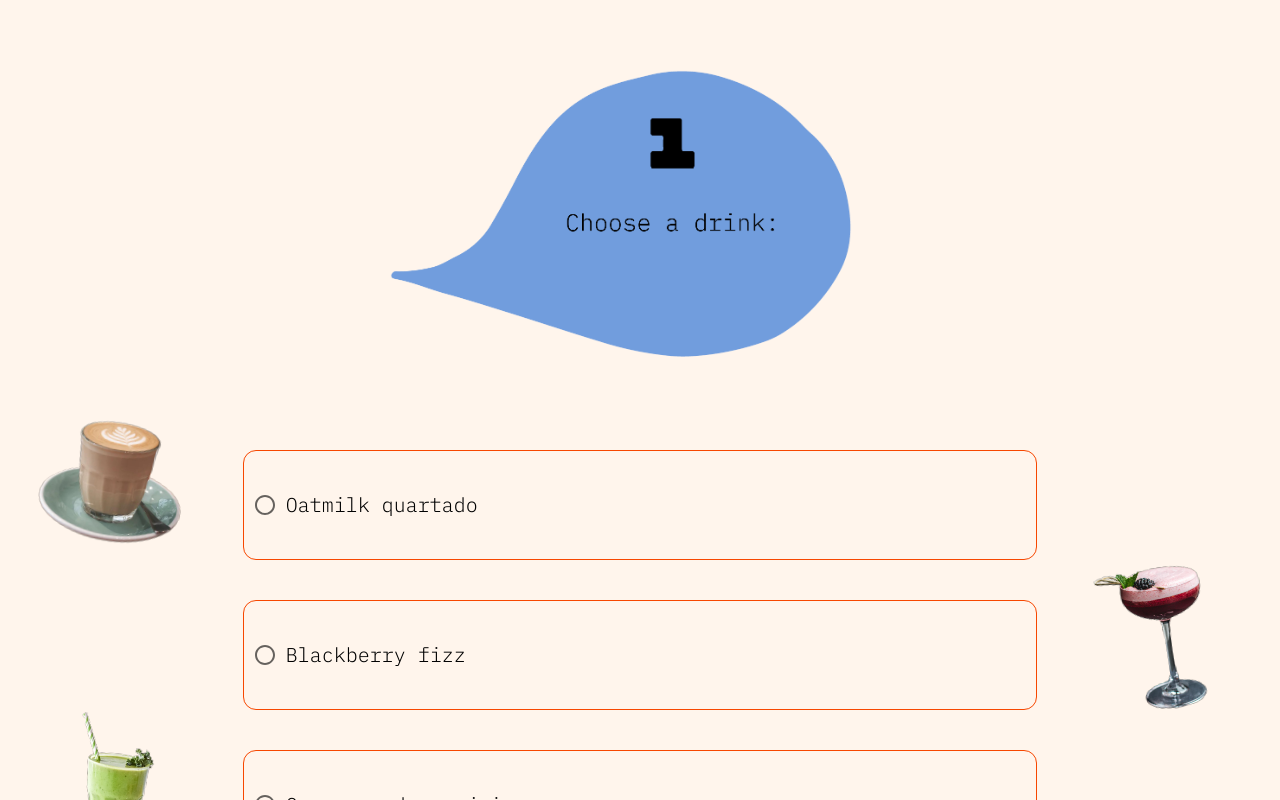
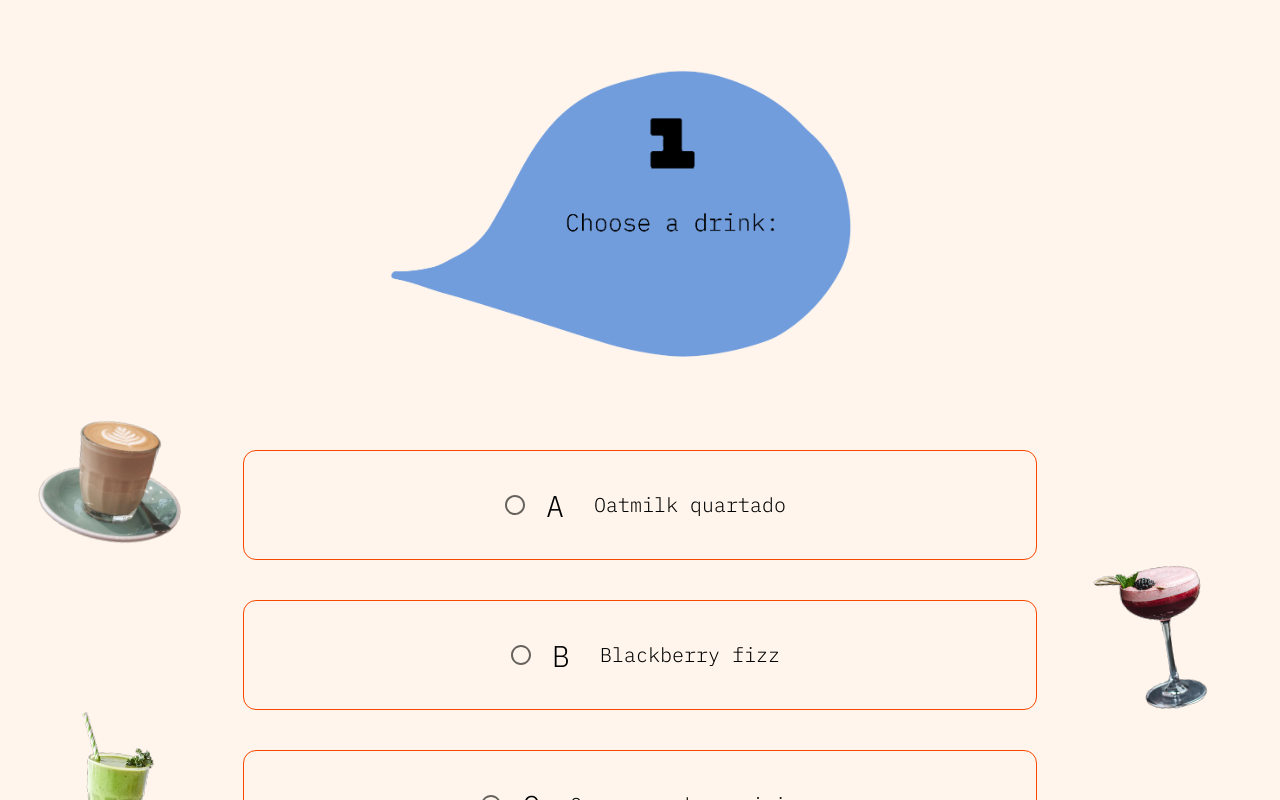
Before and after one commit to 394-s22/unfound1, a React (Create React App) app: page /question in a window 1280 px wide. Shown: the top 800 px of the page. Built offline with nearby package versions, Linux system fonts and the light colour scheme; a web font is replaced by a local one.

Commit message:
change to word

```diff
--- a/src/App.css
+++ b/src/App.css
@@ -164,3 +164,27 @@
 
 
 }
+
+.css-vqmohf-MuiButtonBase-root-MuiRadio-root{
+  display: none !important;
+}
+
+.MuiFormControlLabel-root{
+  justify-content: center;
+}
+
+.css-o38vrs-MuiFormControlLabel-root:hover {
+  background-color: antiquewhite !important;
+}
+
+.option{
+  margin-right: 30px;
+  font-size: 30px;
+  margin-left: 10px;
+}
+
+@media only screen and (max-width: 600px) {
+  .option{
+    margin-right: 10px;
+  }
+}
--- a/src/components/quizQuestion.js
+++ b/src/components/quizQuestion.js
@@ -70,6 +70,12 @@ function QuizAnswer(answers, index, value, setValue) {
     // const [value, setValue] = useState();
     console.log('value', value)
     const handleChange = (event) => {
+        [...document.getElementsByClassName("MuiFormControlLabel-root")].forEach(
+            (element) => {
+                element.style.backgroundColor = "transparent";
+            }
+        );
+        event.target.parentElement.parentElement.style.backgroundColor = "antiquewhite";
         setValue(event.target.value);
         createAnswerMatrix(index, event.target.value);
     };
@@ -91,7 +97,16 @@ function QuizAnswer(answers, index, value, setValue) {
                             <Box style={{ display: "flex", alignItems: "space-around" }} sx={{ width: '100vw' }}>
                                 <img class="question_image" src={(question_index % 2 == 0) ? "img_assets/" + (7 + (4 * index) + question_index).toString() + ".svg" : "img_assets/blank.svg"}></img>
                                 <FormControlLabel id="demo-radio-buttons-group-label" value={ans['category']} control={<Radio />}
-                                    label={<Typography variant="h6"> {ans['question']} </Typography>}
+                                    label={
+                                        <Box
+                                        display="flex"
+                                        justifyContent="space-between"
+                                        alignItems="center"
+                                        >
+                                        <div class="option">{ans['option']}</div>
+                                        <Typography variant="h6"> {ans['question']} </Typography>
+                                        </Box>
+                                    }
                                     sx={{
                                         display: "flex",
                                         width: '100%',
@@ -148,7 +163,12 @@ function QuizQuestionList({ quiz }) {
     console.log("currentQuestionIndex", currentQuestionIndex)
 
     const handleChange = () => {
-        setValue()
+        setValue();
+        [...document.getElementsByClassName("MuiFormControlLabel-root")].forEach(
+            (element) => {
+                element.style.backgroundColor = "transparent";
+            }
+        );
 
         if (answerMatrix[currentQuestionIndex].includes(1) === false) {
             return alert("Please select an answer to move on!!!");
--- a/src/components/values.js
+++ b/src/components/values.js
@@ -3,72 +3,72 @@ export var categories = ['coffee', 'dining', 'alcohol', 'night', 'active', 'natu
 export var quiz = {
     "Choose a drink":
         [
-            { "question": "Oatmilk quartado", "category": "coffee" },
-            { "question": "Blackberry fizz", "category": "alcohol" },
-            { "question": "Green goodness juice", "category": "active" },
-            { "question": "Cinnamony Eggnog", "category": "historical" },
+            { "question": "Oatmilk quartado", "category": "coffee", "option": "A" },
+            { "question": "Blackberry fizz", "category": "alcohol", "option": "B" },
+            { "question": "Green goodness juice", "category": "active", "option": "C" },
+            { "question": "Cinnamony Eggnog", "category": "historical", "option": "D" },
         ],
     "The weather is immaculate this weekend. What do you plan to do?":
         [
-            { "question": "Drive to the nearest park to build a campfire and go stargazing.", "category": "night" },
-            { "question": "Set up a net by the beach to play volleyball and get tanned.", "category": "active" },
-            { "question": "Grab your speaker and jam to your favorite songs on a lovely picnic.", "category": "music" },
-            { "question": "Find a scenic location in the meadows and spend the afternoon doodling away on a sketchbook.", "category": "art" },
+            { "question": "Drive to the nearest park to build a campfire and go stargazing.", "category": "night", "option": "A" },
+            { "question": "Set up a net by the beach to play volleyball and get tanned.", "category": "active", "option": "B" },
+            { "question": "Grab your speaker and jam to your favorite songs on a lovely picnic.", "category": "music", "option": "C" },
+            { "question": "Find a scenic location in the meadows and spend the afternoon doodling away on a sketchbook.", "category": "art", "option": "D" },
         ],
     "If you were to quit your job right now, what would you do?":
         [
-            { "question": "Open your own bookstore cafe in your neighborhood.", "category": "coffee" },
-            { "question": "Start an ASMR cooking channel.", "category": "dining" },
-            { "question": "Build a cozy, little hideout in the woods.", "category": "nature" },
-            { "question": "Check out the entirety of your online shopping carts with your last paycheck.", "category": "shopping" },
+            { "question": "Open your own bookstore cafe in your neighborhood.", "category": "coffee", "option": "A" },
+            { "question": "Start an ASMR cooking channel.", "category": "dining", "option": "B" },
+            { "question": "Build a cozy, little hideout in the woods.", "category": "nature", "option": "C" },
+            { "question": "Check out the entirety of your online shopping carts with your last paycheck.", "category": "shopping", "option": "D" },
         ],
     "Your best friend is visiting from out of town. What do you guys plan to do first?":
         [
-            { "question": "Visit a rooftop bar overlooking the city for small bites and drinks.", "category": "alcohol" },
-            { "question": "Grab some take-out and hit a drive-in theater.", "category": "night" },
-            { "question": "Buy a day pass at your local bouldering spot.", "category": "active" },
-            { "question": "Hit up your favorite venue for open mic night.", "category": "music" },
+            { "question": "Visit a rooftop bar overlooking the city for small bites and drinks.", "category": "alcohol", "option": "A" },
+            { "question": "Grab some take-out and hit a drive-in theater.", "category": "night", "option": "B" },
+            { "question": "Buy a day pass at your local bouldering spot.", "category": "active", "option": "C" },
+            { "question": "Hit up your favorite venue for open mic night.", "category": "music", "option": "D" },
         ],
     "You can travel anywhere in the world for one day. Where are you going?":
         [
-            { "question": "Beirut", "category": "coffee" },
-            { "question": "Patagonia", "category": "nature" },
-            { "question": "Seoul", "category": "shopping" },
-            { "question": "Chicago", "category": "art" },
+            { "question": "Beirut", "category": "coffee", "option": "A" },
+            { "question": "Patagonia", "category": "nature", "option": "B" },
+            { "question": "Seoul", "category": "shopping", "option": "C" },
+            { "question": "Chicago", "category": "art", "option": "D" },
         ],
     "You’re taking a long night train ride, and there’s only 4 open seats. Who do you sit next to?":
         [
-            { "question": "Ruby. Pros: She looks nice and she might share some of the delicious cookies she packed. Con: You’ll still be hungry the entire ride.", "category": "dining" },
-            { "question": "Alessandro. Pros: He’ll chat with you during the ride and give you at least 4 club recommendations for your destination. Con: This seat has no view outside.", "category": "night" },
-            { "question": "Mira. Pros: She’ll tell you about all of her travel adventures & you can swap hiking recommendations. Cons: There’s less space to put your things.", "category": "active" },
-            { "question": "Alex. Pros: They’ll lend you one of their books to read during the ride. Cons: You won’t finish the book during the ride.", "category": "historical" },
+            { "question": "Ruby. Pros: She looks nice and she might share some of the delicious cookies she packed. Con: You’ll still be hungry the entire ride.", "category": "dining", "option": "A" },
+            { "question": "Alessandro. Pros: He’ll chat with you during the ride and give you at least 4 club recommendations for your destination. Con: This seat has no view outside.", "category": "night", "option": "B" },
+            { "question": "Mira. Pros: She’ll tell you about all of her travel adventures & you can swap hiking recommendations. Cons: There’s less space to put your things.", "category": "active", "option": "C" },
+            { "question": "Alex. Pros: They’ll lend you one of their books to read during the ride. Cons: You won’t finish the book during the ride.", "category": "historical", "option": "D" },
         ],
     "You're at the library. Which book do you check out?":
         [
-            { "question": "Julia Child's cookbook 'Mastering the Art of French Cooking'", "category": "dining" },
-            { "question": "F Scott Fitzgerald's Swanky 'The Great Gatsby'", "category": "night" },
-            { "question": "Karl Marx's 'The Communist Manifesto'", "category": "historical" },
-            { "question": "You don't, you only like to read books you buy", "category": "shopping" },
+            { "question": "Julia Child's cookbook 'Mastering the Art of French Cooking'", "category": "dining", "option": "A" },
+            { "question": "F Scott Fitzgerald's Swanky 'The Great Gatsby'", "category": "night", "option": "B" },
+            { "question": "Karl Marx's 'The Communist Manifesto'", "category": "historical", "option": "C" },
+            { "question": "You don't, you only like to read books you buy", "category": "shopping", "option": "D" },
         ],
     "You're stranded on an island and can choose only one of these to bring with you, which one do you choose?":
         [
-            { "question": "A moka pot, to make coffee of course", "category": "coffee" },
-            { "question": "Your hiking boots, to enjoy the nature surrounding you", "category": "nature" },
-            { "question": "Some charcoal and a notebook, why not capture the pretty scene", "category": "art" },
-            { "question": "An iPod and some headphones because music solves all problems", "category": "music" },
+            { "question": "A moka pot, to make coffee of course", "category": "coffee", "option": "A" },
+            { "question": "Your hiking boots, to enjoy the nature surrounding you", "category": "nature", "option": "B" },
+            { "question": "Some charcoal and a notebook, why not capture the pretty scene", "category": "art", "option": "C" },
+            { "question": "An iPod and some headphones because music solves all problems", "category": "music", "option": "D" },
         ],
     "Your friend is hosting a dinner party. You bring:":
         [
-            { "question": "A fresh apple pie from your favorite bakery", "category": "dining" },
-            { "question": "An interesting bottle of red wine", "category": "alcohol" },
-            { "question": "A bouquet of peonies", "category": "shopping" },
-            { "question": "A record of one of Maria Callas's opera performances", "category": "music" },
+            { "question": "A fresh apple pie from your favorite bakery", "category": "dining", "option": "A" },
+            { "question": "An interesting bottle of red wine", "category": "alcohol", "option": "B" },
+            { "question": "A bouquet of peonies", "category": "shopping", "option": "C" },
+            { "question": "A record of one of Maria Callas's opera performances", "category": "music", "option": "D" },
         ],
     "You only have $5 in your pocket. How do you spend it?":
         [
-            { "question": "Buy a beer at chill at the local dive bar", "category": "alcohol" },
-            { "question": "Buy some bread to feed the ducks at the nearby pond", "category": "nature" },
-            { "question": "Buy a ticket to your local architecture museum", "category": "historical" },
-            { "question": "Buy a cool-looking postcard from a street vendor", "category": "art" },
+            { "question": "Buy a beer at chill at the local dive bar", "category": "alcohol", "option": "A" },
+            { "question": "Buy some bread to feed the ducks at the nearby pond", "category": "nature", "option": "B" },
+            { "question": "Buy a ticket to your local architecture museum", "category": "historical", "option": "C" },
+            { "question": "Buy a cool-looking postcard from a street vendor", "category": "art", "option": "D" },
         ],
 }
```
